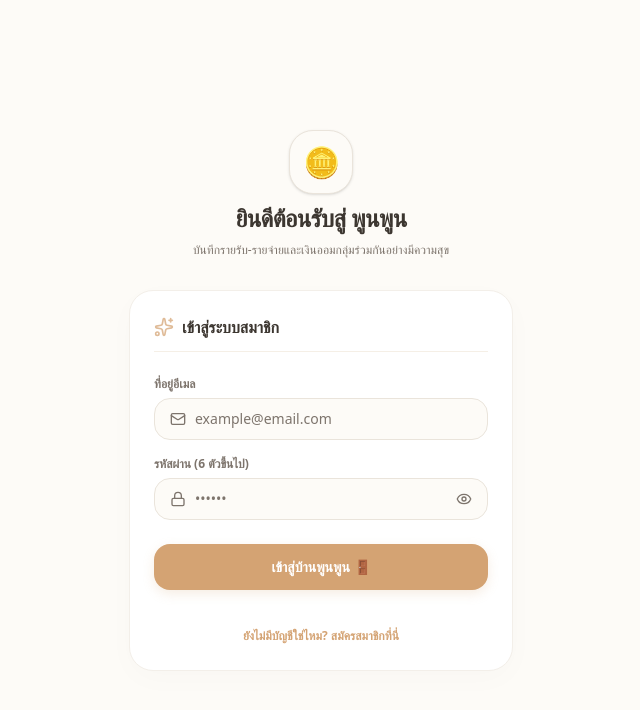
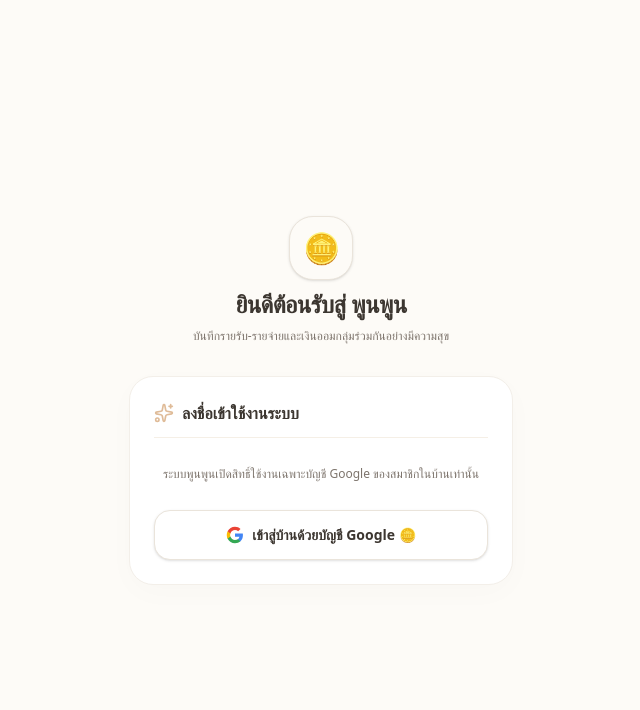
Before and after one commit to napapat-toy/poonpoon-project, a Next.js app: page /login in a window 1280 px wide. Shown: the top 710 px of the page, without its empty margins (319-959 px from the left). Built offline with nearby package versions, Linux system fonts and the light colour scheme.

Commit message:
feat: remove email login and use only google oauth

```diff
--- a/src/app/login/page.tsx
+++ b/src/app/login/page.tsx
@@ -3,215 +3,107 @@
 import React, { useState, useTransition } from "react";
 import { useRouter } from "next/navigation";
 
-import { AlertCircle, CheckCircle2, Eye, EyeOff, Lock, Mail, Sparkles, User } from "lucide-react";
+import { AlertCircle, CheckCircle2, Sparkles } from "lucide-react";
 
-import { loginUser, signupUser } from "@/actions/auth";
 import { Button } from "@/components/ui/button";
 import { Card } from "@/components/ui/card";
-import { Input } from "@/components/ui/input";
 import { cn } from "@/lib/utils";
+import { createClient } from "@/utils/supabase/client";
 
 export default function LoginPage() {
   const router = useRouter();
-
-  // Mode Toggle: true = Login, false = Signup
-  const [isLoginMode, setIsLoginMode] = useState(true);
-
-  // Form input states
-  const [email, setEmail] = useState("");
-  const [password, setPassword] = useState("");
-  const [displayName, setDisplayName] = useState("");
-
-  // Password toggle visibility state
-  const [showPassword, setShowPassword] = useState(false);
-
-  // States for handling actions
   const [isPending, startTransition] = useTransition();
   const [feedback, setFeedback] = useState<{
     success: boolean;
     message: string;
   } | null>(null);
 
-  const togglePasswordVisibility = () => {
-    setShowPassword((prev) => !prev);
-  };
+  const handleGoogleLogin = () => {
+    setFeedback(null);
+    const supabase = createClient();
 
-  const handleModeChange = () => {
-    setIsLoginMode((prev) => !prev);
-    setFeedback(null);
-    setEmail("");
-    setPassword("");
-    setDisplayName("");
-  };
-
-  const handleSubmit = (e: React.FormEvent) => {
-    e.preventDefault();
-    setFeedback(null);
+    if (!supabase) {
+      setFeedback({
+        success: true,
+        message: "เข้าสู่ระบบจำลองด้วย Google สำเร็จ! 🪙 (ฐานข้อมูลยังไม่ได้ผูกต่อ)",
+      });
+      setTimeout(() => {
+        router.push("/");
+      }, 1500);
+      return;
+    }
 
     startTransition(async () => {
-      let result;
-      if (isLoginMode) {
-        result = await loginUser({ email, password });
-      } else {
-        result = await signupUser({ email, password, displayName });
-      }
-
-      if (result.success) {
-        setFeedback({
-          success: true,
-          message: isLoginMode
-            ? "เข้าสู่ระบบสำเร็จ! กำลังพาท่านเข้าสู่หน้าหลัก... 🪙"
-            : "ลงทะเบียนสมาชิกใหม่สำเร็จ! กรุณาเข้าสู่ระบบ... 🎉",
+      try {
+        const { error } = await supabase.auth.signInWithOAuth({
+          provider: "google",
+          options: {
+            redirectTo: `${window.location.origin}/auth/callback`, // จุดดีดกลับหลังจากล็อกอินสำเร็จ
+          },
         });
 
-        // หากเป็นการสมัครสมาชิกสำเร็จ ให้สลับหน้าล็อกอินอัตโนมัติ
-        if (!isLoginMode) {
-          setTimeout(() => {
-            setIsLoginMode(true);
-            setFeedback(null);
-          }, 2000);
-        } else {
-          // หากล็อกอินสำเร็จ ให้เด้งกลับหน้าหลัก
-          setTimeout(() => {
-            router.push("/");
-          }, 1500);
-        }
-      } else {
-        // จัดการกรณีจำลองเมื่อไม่มีข้อมูลในฐานข้อมูล ( DATABASE_NOT_CONFIGURED )
-        if (result.error === "DATABASE_NOT_CONFIGURED") {
-          setFeedback({
-            success: true,
-            message: `ลงชื่อเข้าใช้จำลองสำเร็จ! 🪙 (ฐานข้อมูลยังไม่ได้ผูกต่อ)`,
-          });
-          setTimeout(() => {
-            router.push("/");
-          }, 1500);
-        } else {
+        if (error) {
           setFeedback({
             success: false,
-            message: result.error || "เกิดข้อผิดพลาดในการลงชื่อเข้าใช้",
+            message: error.message || "เกิดข้อผิดพลาดในการเชื่อมต่อ Google Sign-in",
           });
         }
+      } catch (err) {
+        console.error("Google login error:", err);
+        setFeedback({
+          success: false,
+          message: "เกิดข้อผิดพลาดในการเชื่อมต่อเซิร์ฟเวอร์",
+        });
       }
     });
   };
 
   return (
-    <div className="flex-1 flex flex-col justify-center py-10 max-w-sm mx-auto w-full">
+    <div className="flex-1 flex flex-col justify-center py-12 max-w-sm mx-auto w-full">
       {/* ส่วนต้อนรับด้านบน */}
       <div className="text-center space-y-2 mb-8 select-none">
         <div className="inline-flex items-center justify-center h-16 w-16 rounded-3xl bg-[#FDFBF7] border border-[#EAE4DB] shadow-sm text-3xl">
           🪙
         </div>
         <h1 className="text-2xl font-black text-text-dark tracking-tight">
-          {isLoginMode ? "ยินดีต้อนรับสู่ พูนพูน" : "ร่วมออมกับ พูนพูน"}
+          ยินดีต้อนรับสู่ พูนพูน
         </h1>
         <p className="text-xs text-text-muted">
-          {isLoginMode
-            ? "บันทึกรายรับ-รายจ่ายและเงินออมกลุ่มร่วมกันอย่างมีความสุข"
-            : "สร้างบัญชีใหม่เพื่อตั้งเป้าหมายการเงินกับคนที่คุณรัก"}
+          บันทึกรายรับ-รายจ่ายและเงินออมกลุ่มร่วมกันอย่างมีความสุข
         </p>
       </div>
 
-      {/* บล็อกฟอร์ม ล็อกอิน / สมัครสมาชิก */}
+      {/* บล็อกล็อกอินด้วย Google */}
       <Card className="space-y-6">
         <div className="flex items-center gap-2 border-b border-[#F5EFE6] pb-3">
           <Sparkles className="h-5 w-5 text-primary-pastel animate-pulse" />
           <h2 className="font-bold text-text-dark text-base">
-            {isLoginMode ? "เข้าสู่ระบบสมาชิก" : "ลงทะเบียนใหม่"}
+            ลงชื่อเข้าใช้งานระบบ
           </h2>
         </div>
 
-        <form onSubmit={handleSubmit} className="space-y-4">
-          {/* ส่วนระบุชื่อแสดง - แสดงเฉพาะตอนสมัครสมาชิก */}
-          {!isLoginMode && (
-            <div className="space-y-1.5">
-              <label className="text-xs font-semibold text-text-muted block">
-                ชื่อที่ใช้แสดงในบ้าน
-              </label>
-              <Input
-                type="text"
-                placeholder="เช่น พี่ปูพูน, แม่ปลาพูน"
-                value={displayName}
-                onChange={(e) => setDisplayName(e.target.value)}
-                disabled={isPending}
-                icon={<User className="h-4 w-4" />}
-                required
-              />
-            </div>
+        <p className="text-xs text-text-muted text-center py-1">
+          ระบบพูนพูนเปิดสิทธิ์ใช้งานเฉพาะบัญชี Google ของสมาชิกในบ้านเท่านั้น
+        </p>
+
+        <Button
+          type="button"
+          variant="outline"
+          onClick={handleGoogleLogin}
+          isPending={isPending}
+          disabled={isPending}
+          className="w-full py-3.5 rounded-2xl flex items-center justify-center gap-2 bg-white border border-[#EAE4DB] hover:bg-[#FDFBF7] text-text-dark font-bold text-sm shadow-sm"
+        >
+          {!isPending && (
+            <svg viewBox="0 0 24 24" width="18" height="18" xmlns="http://www.w3.org/2000/svg" className="shrink-0">
+              <path d="M22.56 12.25c0-.78-.07-1.53-.2-2.25H12v4.26h5.92c-.26 1.37-1.04 2.53-2.21 3.31v2.77h3.57c2.08-1.92 3.28-4.74 3.28-8.09z" fill="#4285F4" />
+              <path d="M12 23c2.97 0 5.46-.98 7.28-2.66l-3.57-2.77c-.98.66-2.23 1.06-3.71 1.06-2.86 0-5.29-1.93-6.16-4.53H2.18v2.84C3.99 20.53 7.7 23 12 23z" fill="#34A853" />
+              <path d="M5.84 14.09c-.22-.66-.35-1.36-.35-2.09s.13-1.43.35-2.09V7.06H2.18C1.43 8.55 1 10.22 1 12s.43 3.45 1.18 4.94l2.85-2.22.81-.63z" fill="#FBBC05" />
+              <path d="M12 5.38c1.62 0 3.06.56 4.21 1.64l3.15-3.15C17.45 2.09 14.97 1 12 1 7.7 1 3.99 3.47 2.18 7.06l3.66 2.84c.87-2.6 3.3-4.52 6.16-4.52z" fill="#EA4335" />
+            </svg>
           )}
-
-          {/* อีเมล */}
-          <div className="space-y-1.5">
-            <label className="text-xs font-semibold text-text-muted block">
-              ที่อยู่อีเมล
-            </label>
-            <Input
-              type="email"
-              placeholder="example@email.com"
-              value={email}
-              onChange={(e) => setEmail(e.target.value)}
-              disabled={isPending}
-              icon={<Mail className="h-4 w-4" />}
-              required
-            />
-          </div>
-
-          {/* รหัสผ่านพร้อมตัวเปิดตาปิดตาเพื่อผู้สูงอายุ */}
-          <div className="space-y-1.5">
-            <label className="text-xs font-semibold text-text-muted block">
-              รหัสผ่าน (6 ตัวขึ้นไป)
-            </label>
-            <div className="relative">
-              <Input
-                type={showPassword ? "text" : "password"}
-                placeholder="••••••"
-                value={password}
-                onChange={(e) => setPassword(e.target.value)}
-                disabled={isPending}
-                icon={<Lock className="h-4 w-4" />}
-                className="pr-12"
-                required
-              />
-              <button
-                type="button"
-                tabIndex={-1}
-                onClick={togglePasswordVisibility}
-                className="absolute right-4 top-1/2 -translate-y-1/2 text-text-muted hover:text-text-dark focus:outline-none transition-colors py-1"
-              >
-                {showPassword ? (
-                  <EyeOff className="h-4 w-4" />
-                ) : (
-                  <Eye className="h-4 w-4" />
-                )}
-              </button>
-            </div>
-          </div>
-
-          {/* ปุ่มส่งฟอร์ม */}
-          <Button
-            type="submit"
-            variant={isLoginMode ? "primary" : "income"}
-            isPending={isPending}
-            className="w-full mt-2"
-          >
-            {isLoginMode ? "เข้าสู่บ้านพูนพูน 🚪" : "สมัครสมาชิกตอนนี้ ✨"}
-          </Button>
-        </form>
-
-        {/* ปุ่มเปลี่ยนโหมด (สลับล็อกอิน / สมัครสมาชิก) */}
-        <div className="text-center pt-2">
-          <button
-            type="button"
-            disabled={isPending}
-            onClick={handleModeChange}
-            className="text-xs font-semibold text-primary-pastel hover:underline hover:text-opacity-80 transition-all focus:outline-none disabled:opacity-50"
-          >
-            {isLoginMode
-              ? "ยังไม่มีบัญชีใช่ไหม? สมัครสมาชิกที่นี่"
-              : "มีบัญชีอยู่แล้ว? กลับหน้าเข้าสู่ระบบ"}
-          </button>
-        </div>
+          <span>{isPending ? "กำลังเชื่อมต่อ..." : "เข้าสู่บ้านด้วยบัญชี Google 🪙"}</span>
+        </Button>
 
         {/* กล่องแสดงผลลัพธ์แจ้งเตือน (Feedback Message) */}
         {feedback && (
```
Also changed, not shown: src/actions/auth.ts (deleted, +0 -92 lines).
